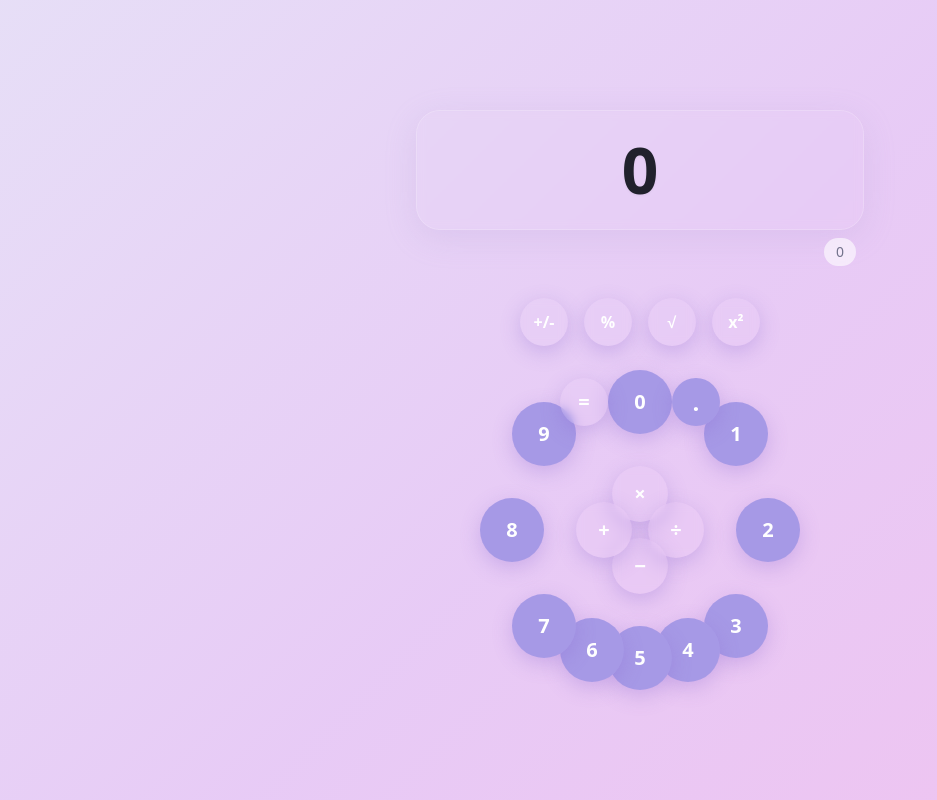
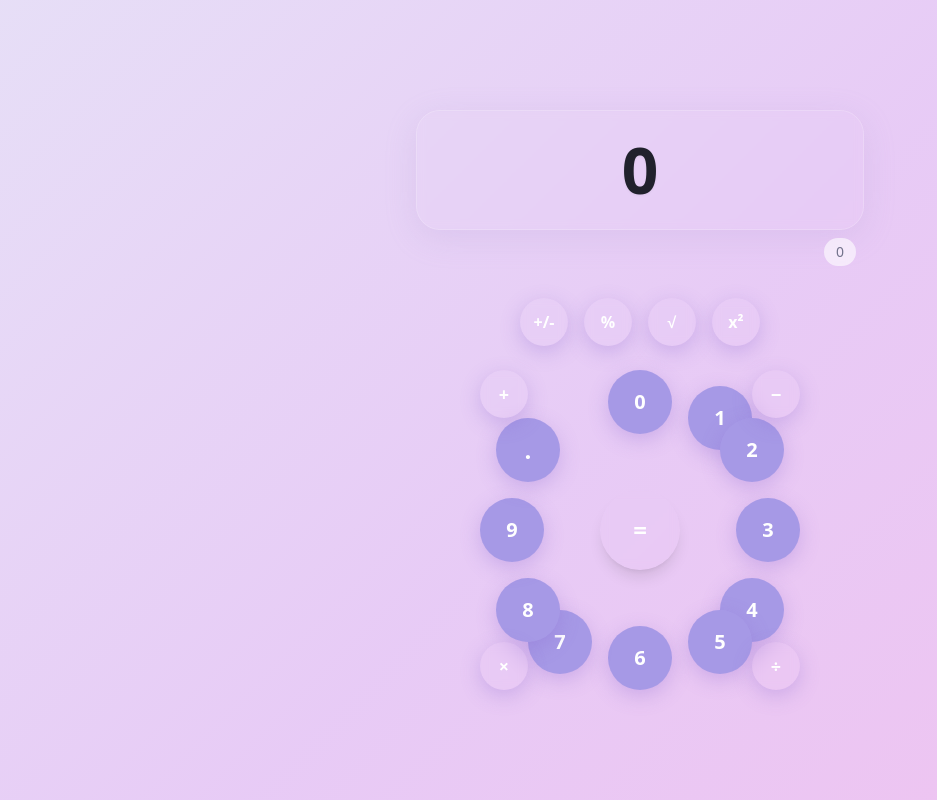
Before and after one commit to darvindev/quick-calc-apk, a React (Vite) app: page / in a window 1280 px wide. Shown: the whole page, without its empty margins (0-937 px from the left). Built offline with nearby package versions, Linux system fonts and the light colour scheme.

Commit message:
Refactor calculator button layout
Move the equals button to the middle and adjust the order and alignment of the other buttons.

```diff
--- a/src/components/Calculator.tsx
+++ b/src/components/Calculator.tsx
@@ -164,49 +164,19 @@ export default function Calculator({}: CalculatorProps) {
 
       {/* Circular Layout */}
       <div className="relative w-80 h-80 mx-auto">
-        {/* Central Operation Buttons */}
+        {/* Central Equals Button */}
         <div className="absolute inset-0 flex items-center justify-center">
-          <div className="relative w-32 h-32">
-            {/* Multiply */}
-            <CircularButton
-              onClick={() => performOperation('×')}
-              variant="multiply"
-              className="absolute top-0 left-1/2 transform -translate-x-1/2 w-14 h-14"
-            >
-              ×
-            </CircularButton>
-
-            {/* Divide */}
-            <CircularButton
-              onClick={() => performOperation('÷')}
-              variant="divide"
-              className="absolute top-1/2 right-0 transform -translate-y-1/2 w-14 h-14"
-            >
-              ÷
-            </CircularButton>
-
-            {/* Subtract */}
-            <CircularButton
-              onClick={() => performOperation('-')}
-              variant="subtract"
-              className="absolute bottom-0 left-1/2 transform -translate-x-1/2 w-14 h-14"
-            >
-              −
-            </CircularButton>
-
-            {/* Add */}
-            <CircularButton
-              onClick={() => performOperation('+')}
-              variant="add"
-              className="absolute top-1/2 left-0 transform -translate-y-1/2 w-14 h-14"
-            >
-              +
-            </CircularButton>
-          </div>
+          <CircularButton
+            onClick={handleEquals}
+            variant="function"
+            className="w-20 h-20 text-2xl shadow-lg"
+          >
+            =
+          </CircularButton>
         </div>
 
-        {/* Number Buttons in Circle */}
-        {/* 0 - Top */}
+        {/* Numbers and Dot in Circle - Starting from top and going clockwise */}
+        {/* 0 - Top (12 o'clock) */}
         <CircularButton
           onClick={() => inputNumber('0')}
           className="absolute top-0 left-1/2 transform -translate-x-1/2"
@@ -214,93 +184,121 @@ export default function Calculator({}: CalculatorProps) {
           0
         </CircularButton>
 
-        {/* 1 - Top Right */}
+        {/* 1 - Top Right (1 o'clock) */}
         <CircularButton
           onClick={() => inputNumber('1')}
-          className="absolute top-8 right-8"
+          className="absolute top-4 right-12"
         >
           1
         </CircularButton>
 
-        {/* 2 - Right */}
+        {/* 2 - Right Top (2 o'clock) */}
         <CircularButton
           onClick={() => inputNumber('2')}
-          className="absolute top-1/2 right-0 transform -translate-y-1/2"
+          className="absolute top-12 right-4"
         >
           2
         </CircularButton>
 
-        {/* 3 - Bottom Right */}
+        {/* 3 - Right (3 o'clock) */}
         <CircularButton
           onClick={() => inputNumber('3')}
-          className="absolute bottom-8 right-8"
+          className="absolute top-1/2 right-0 transform -translate-y-1/2"
         >
           3
         </CircularButton>
 
-        {/* 4 - Bottom Right 2 */}
+        {/* 4 - Right Bottom (4 o'clock) */}
         <CircularButton
           onClick={() => inputNumber('4')}
-          className="absolute bottom-2 right-20"
+          className="absolute bottom-12 right-4"
         >
           4
         </CircularButton>
 
-        {/* 5 - Bottom */}
+        {/* 5 - Bottom Right (5 o'clock) */}
         <CircularButton
           onClick={() => inputNumber('5')}
-          className="absolute bottom-0 left-1/2 transform -translate-x-1/2"
+          className="absolute bottom-4 right-12"
         >
           5
         </CircularButton>
 
-        {/* 6 - Bottom Left 2 */}
+        {/* 6 - Bottom (6 o'clock) */}
         <CircularButton
           onClick={() => inputNumber('6')}
-          className="absolute bottom-2 left-20"
+          className="absolute bottom-0 left-1/2 transform -translate-x-1/2"
         >
           6
         </CircularButton>
 
-        {/* 7 - Bottom Left */}
+        {/* 7 - Bottom Left (7 o'clock) */}
         <CircularButton
           onClick={() => inputNumber('7')}
-          className="absolute bottom-8 left-8"
+          className="absolute bottom-4 left-12"
         >
           7
         </CircularButton>
 
-        {/* 8 - Left */}
+        {/* 8 - Left Bottom (8 o'clock) */}
         <CircularButton
           onClick={() => inputNumber('8')}
-          className="absolute top-1/2 left-0 transform -translate-y-1/2"
+          className="absolute bottom-12 left-4"
         >
           8
         </CircularButton>
 
-        {/* 9 - Top Left */}
+        {/* 9 - Left (9 o'clock) */}
         <CircularButton
           onClick={() => inputNumber('9')}
-          className="absolute top-8 left-8"
+          className="absolute top-1/2 left-0 transform -translate-y-1/2"
         >
           9
         </CircularButton>
 
-        {/* Dot - Top Right outer */}
+        {/* Dot - Left Top (10 o'clock) */}
         <CircularButton
           onClick={inputDot}
-          className="absolute top-2 right-20 w-12 h-12 text-2xl"
+          className="absolute top-12 left-4 text-2xl"
         >
           .
         </CircularButton>
 
-        {/* Equals - Top Left outer */}
+        {/* Operation Buttons - Positioned outside the main circle */}
+        {/* Addition - Top Left Corner */}
         <CircularButton
-          onClick={handleEquals}
-          variant="function"
-          className="absolute top-2 left-20 w-12 h-12 text-xl"
+          onClick={() => performOperation('+')}
+          variant="add"
+          className="absolute top-0 left-0 w-12 h-12 text-lg"
         >
-          =
+          +
+        </CircularButton>
+
+        {/* Subtraction - Top Right Corner */}
+        <CircularButton
+          onClick={() => performOperation('-')}
+          variant="subtract"
+          className="absolute top-0 right-0 w-12 h-12 text-lg"
+        >
+          −
+        </CircularButton>
+
+        {/* Multiplication - Bottom Left Corner */}
+        <CircularButton
+          onClick={() => performOperation('×')}
+          variant="multiply"
+          className="absolute bottom-0 left-0 w-12 h-12 text-lg"
+        >
+          ×
+        </CircularButton>
+
+        {/* Division - Bottom Right Corner */}
+        <CircularButton
+          onClick={() => performOperation('÷')}
+          variant="divide"
+          className="absolute bottom-0 right-0 w-12 h-12 text-lg"
+        >
+          ÷
         </CircularButton>
       </div>
     </div>
```
